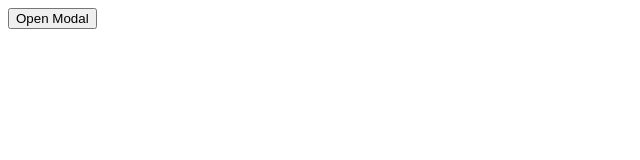
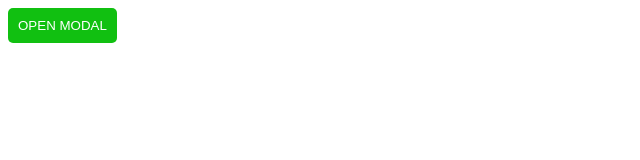
Before and after one commit to rahuls360/modal, a plain HTML site: page index.html in a window 1280 px wide. Shown: the whole page, without its empty margins (0-640 px from the left). Drawn offline with nearby package versions, Linux system fonts and the light colour scheme.

Commit message:
Styling buttons

```diff
--- a/style.css
+++ b/style.css
@@ -29,3 +29,20 @@ div#modal {
 #modal {
   display: none;
 }
+
+button {
+  padding: 10px;
+  text-decoration: none;
+  text-transform: uppercase;
+  color: #fff;
+  border-radius: 5px;
+  border: none;
+}
+
+button#modal-button {
+  background-color: rgb(17, 192, 17);
+}
+
+button.close {
+  background-color: rgba(228, 3, 3, 0.795);
+}
```
